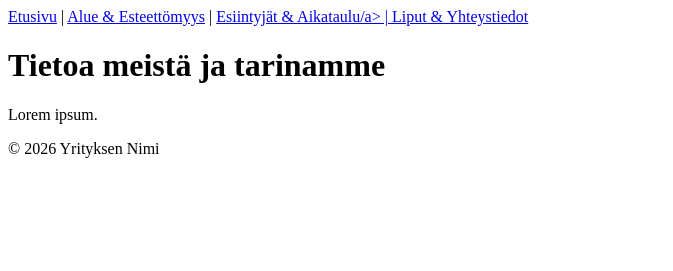
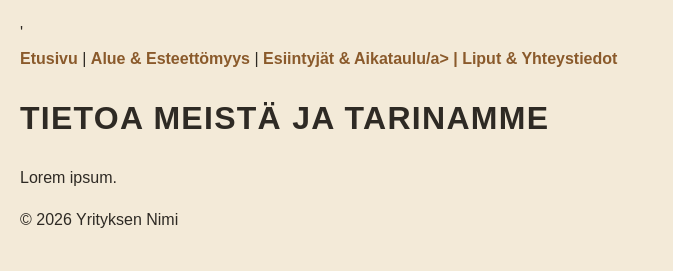
Before and after one commit to Pollariniko4/web-kurssi, a plain HTML site: page about.html in a window 1280 px wide. Shown: the whole page, without its empty margins (0-673 px from the left). Drawn offline with Linux system fonts and the light colour scheme.

Commit message:
lisätty style.css ja moodboard.md

```diff
--- a/about.html
+++ b/about.html
@@ -3,7 +3,9 @@
 <head>
     <meta charset="UTF-8">
     <meta name="viewport" content="width=device-width, initial-scale=1.0">
-    <title>Tietoa meistä - Yrityksen Nimi</title>
+    <title>Tietoa meistä - Yrityksen Nimi</title>'
+    <link rel="stylesheet" href="style.css">
+
 </head>
 <body>
     <header>
--- /dev/null
+++ b/style.css
@@ -0,0 +1,24 @@
+body {
+  background-color: #f3ead8; /* Vanhan paperin beige */
+  color: #2e2a24;            /* Tummanruskea teksti */
+  font-family: Arial, Helvetica, sans-serif;
+  line-height: 1.6;
+  margin: 0;
+  padding: 20px;
+}
+
+h1, h2, h3 {
+  font-weight: 900;          /* Isot, vahvat kirjaimet */
+  text-transform: uppercase;
+  letter-spacing: 0.04em;
+}
+
+a {
+  color: #8a5a2b;            /* Nahanruskea korostus */
+  font-weight: bold;
+  text-decoration: none;
+}
+
+a:hover {
+  text-decoration: underline;
+}
```
Also changed, not shown: contact.html (+2 -0 lines), index.html (+2 -0 lines), listing.html (+2 -0 lines), 1 other file.
